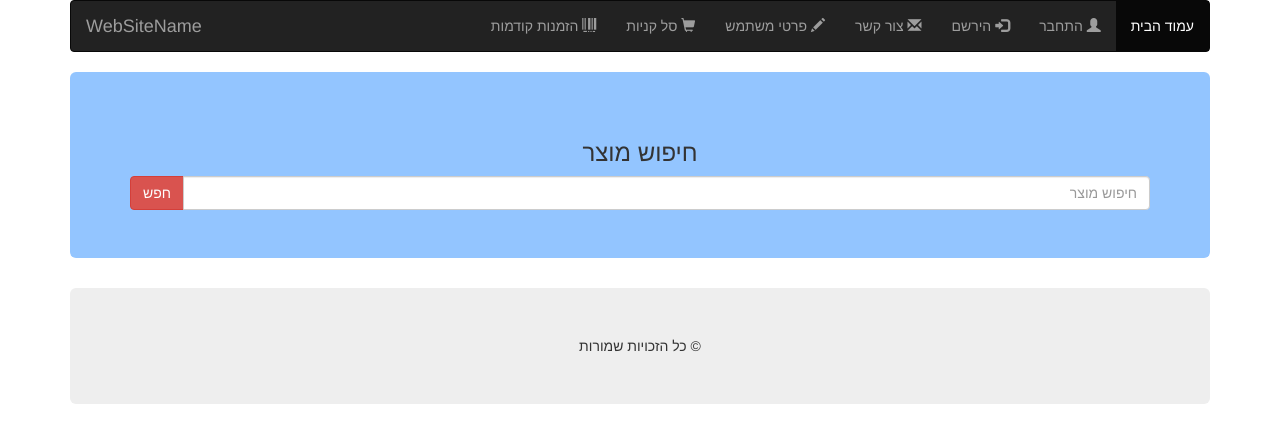
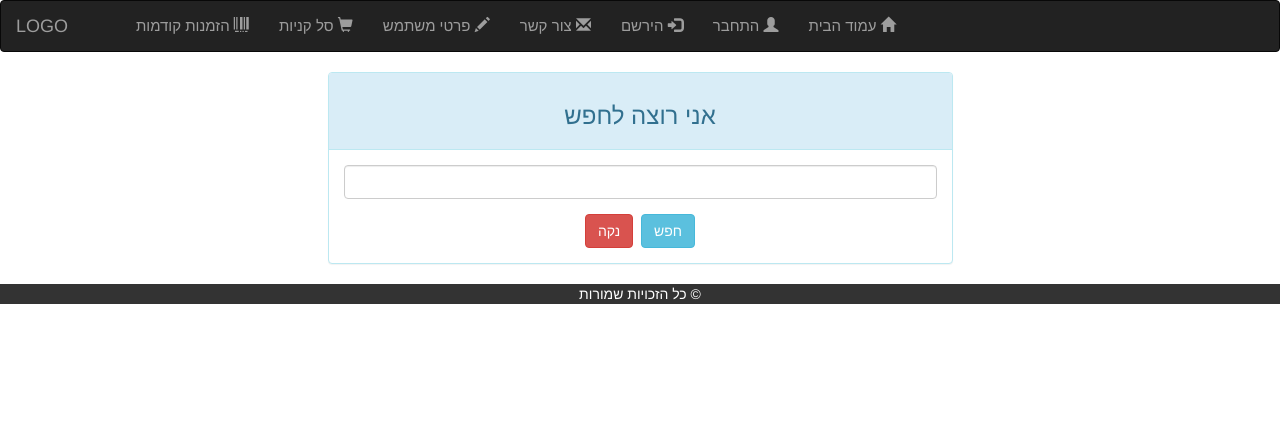
Before and after one commit to TzahiBHM/WebFinalProject, an Angular app in the folder angular project/Zolbo/: page /index in a window 1280 px wide. Shown: the top 442 px of the page. Built offline with nearby package versions, Linux system fonts and the light colour scheme.

Commit message:
edit home page

```diff
--- a/angular project/Zolbo/src/app/app.component.html
+++ b/angular project/Zolbo/src/app/app.component.html
@@ -1,3 +1,4 @@
-<app-header></app-header>
+ <app-header></app-header>
+
 <router-outlet></router-outlet>
 <app-footer></app-footer>
--- a/angular project/Zolbo/src/app/footer/footer.component.css
+++ b/angular project/Zolbo/src/app/footer/footer.component.css
@@ -0,0 +1,5 @@
+.row{
+    background-color: #333;
+
+    color: white;
+    }
--- a/angular project/Zolbo/src/app/footer/footer.component.html
+++ b/angular project/Zolbo/src/app/footer/footer.component.html
@@ -1,15 +1,12 @@
-<head>
-    <!-- Latest compiled and minified CSS -->
-    <link rel="stylesheet" href="https://maxcdn.bootstrapcdn.com/bootstrap/3.4.1/css/bootstrap.min.css">
-
-    <!-- jQuery library -->
-    <script src="https://ajax.googleapis.com/ajax/libs/jquery/3.5.1/jquery.min.js"></script>
-
-    <!-- Latest compiled JavaScript -->
-    <script src="https://maxcdn.bootstrapcdn.com/bootstrap/3.4.1/js/bootstrap.min.js"></script>
-</head>
+<!--
 <div class="container">
     <div class="jumbotron text-center">
         כל הזכויות שמורות &copy;
     </div>
+</div> -->
+
+<div class="row">
+    <div class="container-fluid text-center">
+        <span>כל הזכויות שמורות &copy;</span>
+    </div>
 </div>
--- a/angular project/Zolbo/src/app/header/header.component.css
+++ b/angular project/Zolbo/src/app/header/header.component.css
@@ -0,0 +1,14 @@
+
+/* .navbar-nav > li{
+    margin-left:10px;
+    margin-right:10px;
+  }
+  */
+ ul>li>a{
+    font-size: 15px;
+}
+
+ul>li>a:hover{
+    color: rgb(188, 238, 246);
+    background-color: blue;
+}
--- a/angular project/Zolbo/src/app/header/header.component.html
+++ b/angular project/Zolbo/src/app/header/header.component.html
@@ -1,23 +1,14 @@
-<head>
-    <!-- Latest compiled and minified CSS -->
-    <link rel="stylesheet" href="https://maxcdn.bootstrapcdn.com/bootstrap/3.4.1/css/bootstrap.min.css">
+<nav class="navbar navbar-inverse">
+    <div class="container-fluid" style="padding-right: 30%;">
+        <!-- logo -->
+        <div class="navbar-header">
+            <a class="navbar-brand" href="#">LOGO</a>
+        </div>
 
-    <!-- jQuery library -->
-    <script src="https://ajax.googleapis.com/ajax/libs/jquery/3.5.1/jquery.min.js"></script>
-
-    <!-- Latest compiled JavaScript -->
-    <script src="https://maxcdn.bootstrapcdn.com/bootstrap/3.4.1/js/bootstrap.min.js"></script>
-</head>
-
-<div class="container">
-    <nav class="navbar navbar-inverse">
-        <div class="container-fluid">
-            <div class="navbar-header">
-                <a class="navbar-brand" href="#">WebSiteName</a>
-            </div>
         <ul class="nav navbar-nav navbar-right">
             <li>
-                    <a routerLink="/old-orders">הזמנות קודמות
+                <a routerLink="/old-orders">
+                    הזמנות קודמות
                     <span class="glyphicon glyphicon-barcode"></span>
                 </a>
             </li>
@@ -51,9 +42,12 @@
                     <span class="glyphicon glyphicon-user"></span>
                 </a>
             </li>
-                <li class="active"><a routerLink="/index">עמוד הבית</a></li>
+            <li>
+                <a routerLink="/index">עמוד הבית
+                    <span class="glyphicon glyphicon-home"></span>
+                </a>
+
+            </li>
         </ul>
-
     </div>
 </nav>
-</div>
--- a/angular project/Zolbo/src/app/search/search.component.css
+++ b/angular project/Zolbo/src/app/search/search.component.css
@@ -0,0 +1,19 @@
+.jumbotron{
+    background-color: #93c5ff;
+}
+.col-center-block {
+    float: none;
+/* display: block; */
+    margin: 0 auto;
+
+    /* margin-left: auto; margin-right: auto; */
+}
+.panel-default{
+    direction: rtl;
+}
+.panel-heading{
+    text-align: center;
+}
+
+.btn{
+}
--- a/angular project/Zolbo/src/app/search/search.component.html
+++ b/angular project/Zolbo/src/app/search/search.component.html
@@ -1,16 +1,5 @@
-<head>
-    <link rel="stylesheet" href="https://maxcdn.bootstrapcdn.com/bootstrap/3.4.1/css/bootstrap.min.css">
-    <script src="https://ajax.googleapis.com/ajax/libs/jquery/3.5.1/jquery.min.js"></script>
-    <script src="https://maxcdn.bootstrapcdn.com/bootstrap/3.4.1/js/bootstrap.min.js"></script>
-    <style>
-        .jumbotron{
-            background-color: #93c5ff;
-        }
-    </style>
-</head>
-
+<!--
 <div class="container">
-
     <section id="search">
         <div class="jumbotron text-center">
 
@@ -26,5 +15,45 @@
             </form>
         </div>
     </section>
+</div>
+-->
+<!--
+<div class="container-fluid">
+    <div class="jumbotron text-center">
+        <h3>חיפוש מוצר</h3>
+        <form>
+            <div class="input-group">
+                <div class="input-group-btn">
+                    <button type="button" class="btn btn-danger">חפש</button>
+                </div>
+                <input type="text" class="form-control" size="50" placeholder="חיפוש מוצר" style="direction: rtl;"
+                    required>
+            </div>
+        </form>
+    </div>
+</div>
+-->
 
+
+<div class="row">
+    <div class="col-md-6 col-center-block">
+        <div class="panel panel-info">
+            <div class="panel-heading">
+                <h3>אני רוצה לחפש</h3>
+            </div>
+            <div class="panel-body">
+                <form>
+                    <div class="form-group">
+                        <input type="text" class="form-control" id="email">
+                    </div>
+
+                    <div class="text-center">
+                        <button type="reset" class="btn btn-danger text-center">נקה</button>&nbsp;
+                        <button type="submit" class="btn btn-info text-center">חפש</button>
+
+                    </div>
+                </form>
+            </div>
+        </div>
+    </div>
 </div>
--- a/angular project/Zolbo/src/index.html
+++ b/angular project/Zolbo/src/index.html
@@ -1,13 +1,28 @@
 <!doctype html>
 <html lang="en">
+
 <head>
   <meta charset="utf-8">
   <title>Zolbo</title>
   <base href="/">
   <meta name="viewport" content="width=device-width, initial-scale=1">
   <link rel="icon" type="image/x-icon" href="favicon.ico">
+
+  <!-- Latest compiled and minified CSS -->
+  <link rel="stylesheet" href="https://maxcdn.bootstrapcdn.com/bootstrap/3.4.1/css/bootstrap.min.css">
+
+  <!-- jQuery library -->
+  <script src="https://ajax.googleapis.com/ajax/libs/jquery/3.5.1/jquery.min.js"></script>
+
+  <!-- Latest compiled JavaScript -->
+  <script src="https://maxcdn.bootstrapcdn.com/bootstrap/3.4.1/js/bootstrap.min.js"></script>
+
+
+
 </head>
+
 <body>
   <app-root></app-root>
 </body>
+
 </html>
```
Also changed, not shown: angular project/Zolbo/src/styles.css (line endings or trailing spaces), 1 other file (tests, documents, lock files or other folders). Lines whose indentation alone changed are shown as unchanged.
